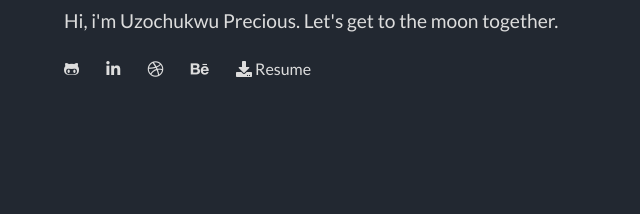
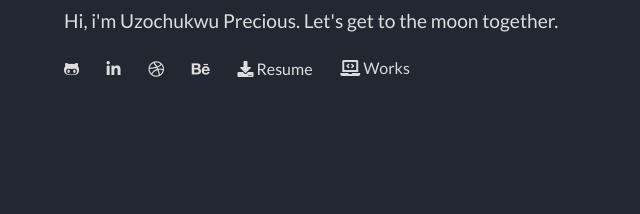
Before and after one commit to Uzor13/Uzor13.github.io, a plain HTML site: page index.html in a window 1280 px wide. Shown: the part 355-569 px from the top of the page, 0-640 px from the left. Drawn offline with nearby package versions, Linux system fonts and the light colour scheme.

Commit message:
minor changes

```diff
--- a/css/main.css
+++ b/css/main.css
@@ -239,7 +239,7 @@ li {
 
 .hero-content__icon-list {
 	display: flex;
-	width: 50%;
+	width: 70%;
 	justify-content: space-between;
 }
 
--- a/index.html
+++ b/index.html
@@ -70,6 +70,14 @@
                         <span>Resume</span>
                     </a>
                 </li>
+                <li class="hero-content__icon-list__li">
+                    <a href="projects.html">
+                        <i class="fas fa-laptop-code"></i>
+                        <span>
+                            Works
+                        </span>
+                    </a>
+                </li>
             </ul>
         </div>
         <div class="hero-content--img">
```
